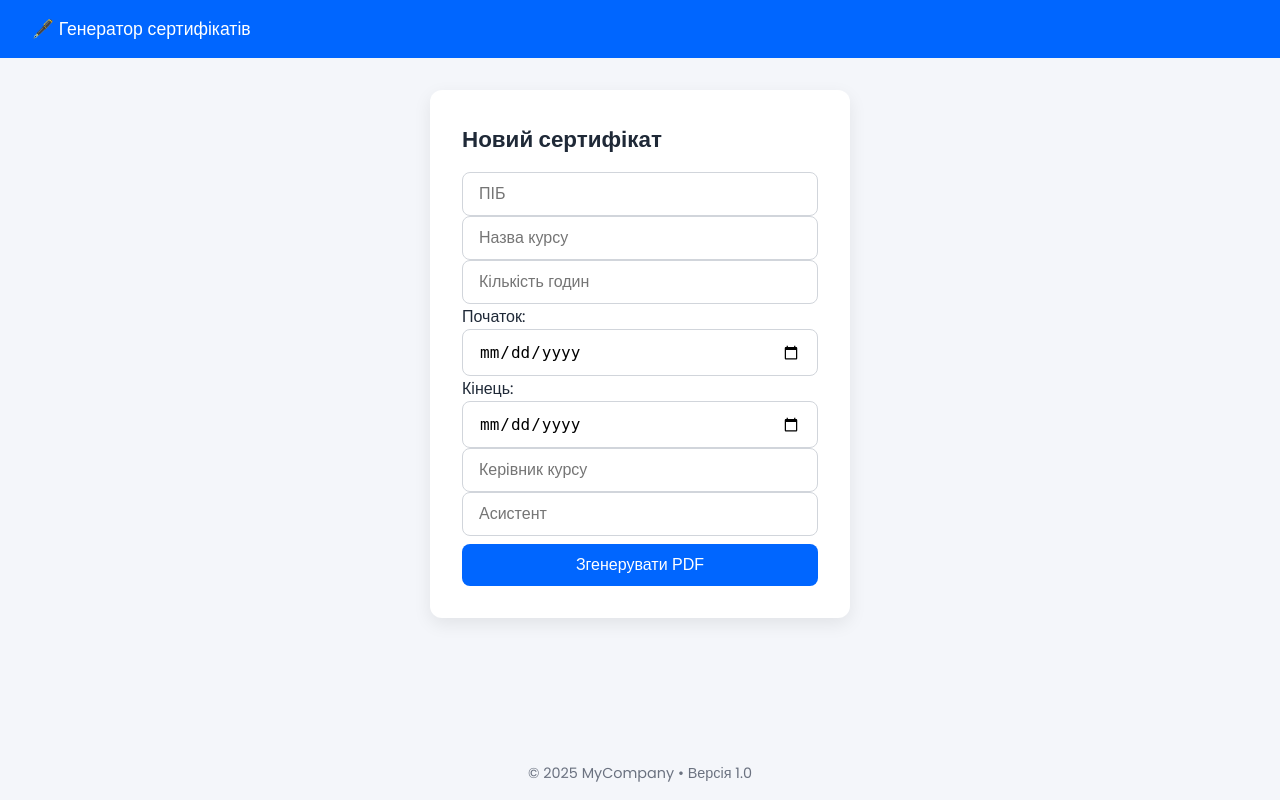
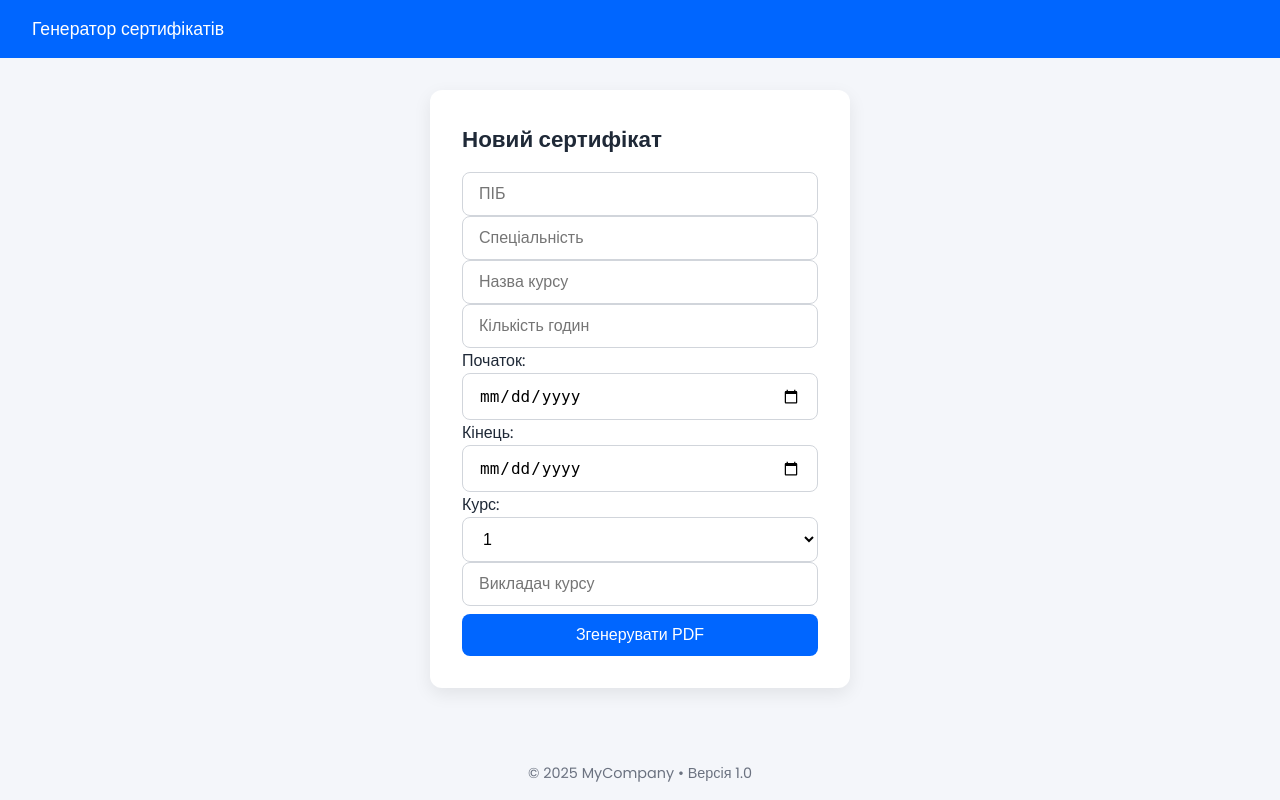
Before and after one commit to ArtemSimonov123/Certificate-Generation-App, a Flask app: page / in a window 1280 px wide. Run offline with Flask 3, Linux system fonts and the light colour scheme.

Commit message:
updated template and fixed generation x/y

```diff
--- a/app.py
+++ b/app.py
@@ -1,9 +1,8 @@
 from flask import Flask, render_template, request, send_from_directory
 from fpdf import FPDF
-import qrcode
+import qrcode, uuid, os
 from datetime import datetime
 from pathlib import Path
-import uuid, os
 
 BASE_DIR   = Path(__file__).parent.resolve()
 FONTS_DIR  = BASE_DIR / "fonts"
@@ -12,95 +11,109 @@ GEN_DIR    = BASE_DIR / "generated"
 QR_DIR     = STATIC_DIR / "qr"
 
 app = Flask(__name__)
-
 GEN_DIR.mkdir(exist_ok=True)
 QR_DIR.mkdir(parents=True, exist_ok=True)
 
+# ────────────────────────── PDF з фоном ──────────────────────────
 class CertificatePDF(FPDF):
     def header(self):
         self.image(str(STATIC_DIR / "img" / "template.png"), x=0, y=0, w=210)
+    def footer(self): pass
 
-    def footer(self):
-        pass
-
+# ─────────────────────── побудова сертифіката ────────────────────
 def build_certificate(data: dict, filename: str) -> Path:
     pdf = CertificatePDF(orientation="P", unit="mm", format="A4")
     pdf.add_page()
 
-    pdf.add_font("Main", "", str(FONTS_DIR / "DejaVuSans.ttf"), uni=True)
-    pdf.add_font("Veles", "", str(FONTS_DIR / "VelesRegular.ttf"), uni=True)
+    pdf.add_font("Main",  "", str(FONTS_DIR / "DejaVuSans.ttf"),  uni=True)
+    pdf.add_font("Arsenal", "", str(FONTS_DIR / "Arsenal-Regular.ttf"), uni=True)
     pdf.set_auto_page_break(auto=False)
 
-    pdf.set_font("Veles", "", 28)
-    pdf.set_xy(0, 60)
+    # 1. Спеціальність
+    pdf.set_font("Main", "", 14)
+    pdf.set_xy(0, 46)
+    pdf.cell(210, 7, f"Спеціальність: {data['specialty']}", align="C")
+
+    # 2. ПІБ
+    pdf.set_font("Arsenal", "", 32)
+    pdf.set_xy(0, 92)
     pdf.cell(210, 12, data["full_name"], align="C")
 
+    # 3. Курс
     pdf.set_font("Main", "", 16)
-    pdf.set_xy(0, 80)
+    pdf.set_xy(0, 114)
     pdf.multi_cell(210, 9,
         f'за успішне закінчення курсу «{data["course"]}»',
         align="C")
 
-    pdf.set_xy(0, 105)
-    pdf.multi_cell(210, 8,
-        f'Тривалість: {data["hours"]} годин\n'
-        f'Початок: {data["start_date"]}\n'
+    # 4. Тривалість / дати / курс (вирівняно одним стовпцем)
+        # 4. Тривалість / дати / курс — ЦЕНТРУЄМО, але всі рядки починаються однією вертикаллю
+    pdf.set_font("Main", "", 16)
+
+    lines = [
+        f'Тривалість: {data["hours"]} годин',
+        f'Початок: {data["start_date"]}',
         f'Кінець: {data["end_date"]}',
-        align="C")
+        f'Курс: {data["year"]}',
+    ]
 
-    pdf.set_xy(25, 165)
-    pdf.cell(0, 8, data["lecturer"], align="L")
-    pdf.set_xy(140, 165)
-    pdf.cell(0, 8, data["assistant"], align="L")
+    y = 145          # перший рядок
+    line_h = 8
+    for txt in lines:
+        w = pdf.get_string_width(txt)
+        x = (210 - w) / 2        # центр сторінки (210 мм — ширина A4)
+        pdf.text(x, y, txt)
+        y += line_h
 
-    serial = str(uuid.uuid4())[:8]
+    # 5. Підпис викладача
+    pdf.set_font("Main", "", 16)
+    pdf.set_xy(115, 214)     # 3‑4 мм над лінією
+    pdf.cell(60, 6, data["lecturer"], align="C")
+
+    # 6. Підпис ректора (статичний)
+    pdf.set_font("Main", "", 16)
+    pdf.set_xy(115, 234)
+    pdf.cell(60, 6, "Ткачук В.А.", align="C")
+
+    # 7. QR‑код (нижній правий кут)
     qr_text = (
-        f"Сертифікат № {serial}\n"
         f"ПІБ: {data['full_name']}\n"
-        f"Курс: {data['course']}\n"
+        f"Спеціальність: {data['specialty']}\n"
+        f"Курс програми: {data['course']}\n"
         f"Тривалість: {data['hours']} год.\n"
         f"Початок: {data['start_date']}\n"
         f"Кінець: {data['end_date']}\n"
-        f"Викладач: {data['lecturer']}\n"
-        f"Асистент: {data['assistant']}"
+        f"Курс (рік): {data['year']}\n"
+        f"Викладач: {data['lecturer']}"
     )
-    qr_path = QR_DIR / f"{serial}.png"
-    qrcode.make(qr_text).save(qr_path)
+    qr_tmp = QR_DIR / f"{uuid.uuid4().hex}.png"
+    qrcode.make(qr_text).save(qr_tmp)
+    pdf.image(str(qr_tmp), x=160, y=260, w=30)
+    qr_tmp.unlink(missing_ok=True)
 
-    pdf.image(str(qr_path), x=165, y=240, w=30)
-    pdf.set_font("Main", "", 10)
-    pdf.set_xy(0, 275)
-    pdf.cell(210, 5, f"Серійний № {serial}", align="C")
+    out_path = GEN_DIR / filename
+    pdf.output(str(out_path))
+    return out_path
 
-    pdf_path = GEN_DIR / filename
-    pdf.output(str(pdf_path))
-    qr_path.unlink(missing_ok=True)
-
-    return pdf_path
-
+# ─────────────────────────── Flask ───────────────────────────────
 @app.route("/", methods=["GET", "POST"])
 def index():
     if request.method == "POST":
         data = {
             "full_name":  request.form["full_name"],
+            "specialty":  request.form["specialty"],
             "course":     request.form["course"],
             "hours":      request.form["hours"],
             "start_date": request.form["start_date"],
             "end_date":   request.form["end_date"],
             "lecturer":   request.form["lecturer"],
-            "assistant":  request.form["assistant"]
+            "year":       request.form["year"]
         }
-
-        file_name = f"{data['full_name'].replace(' ', '_')}_{datetime.now().date()}.pdf"
-        pdf_path  = build_certificate(data, file_name)
-
-        return send_from_directory(GEN_DIR, file_name, as_attachment=True)
-
+        fname = f"{data['full_name'].replace(' ', '_')}_{datetime.now().date()}.pdf"
+        pdf   = build_certificate(data, fname)
+        return send_from_directory(GEN_DIR, pdf.name, as_attachment=True)
     return render_template("form.html")
 
-@app.route("/verify/<serial>")
-def verify(serial):
-    return f"Сертифікат № {serial} було створено цією системою."
-
+# ─────────────────────────────────────────────────────────────────
 if __name__ == "__main__":
     app.run(debug=True, port=5000)
--- a/static/css/style.css
+++ b/static/css/style.css
@@ -77,3 +77,12 @@ footer {
   padding: 1rem;
   color: #6b7280;
 }
+
+select {
+  width: 100%;
+  padding: .75rem 1rem;
+  border: 1px solid #d1d5db;
+  border-radius: 8px;
+  font-size: 1rem;
+  background: #fff;
+}
--- a/templates/base.html
+++ b/templates/base.html
@@ -7,7 +7,7 @@
   <link rel="stylesheet" href="{{ url_for('static', filename='css/style.css') }}">
 </head>
 <body>
-  <nav>🖋️ Генератор сертифікатів</nav>
+  <nav>Генератор сертифікатів</nav>
 
   <main>
     {% block content %}{% endblock %}
--- a/templates/form.html
+++ b/templates/form.html
@@ -4,13 +4,28 @@
 <div class="card">
   <h2>Новий сертифікат</h2>
   <form method="post" class="grid gap-3">
-      <input name="full_name"   placeholder="ПІБ" required>
-      <input name="course"      placeholder="Назва курсу" required>
-      <input name="hours"       type="number" min="1" placeholder="Кількість годин" required>
-      <label>Початок: <input name="start_date" type="date" required></label>
-      <label>Кінець:  <input name="end_date"   type="date" required></label>
-      <input name="lecturer"    placeholder="Керівник курсу" required>
-      <input name="assistant"   placeholder="Асистент" required>
+    <input name="full_name"  placeholder="ПІБ"               required>
+    <input name="specialty"  placeholder="Спеціальність"     required>
+    <input name="course"     placeholder="Назва курсу"       required>
+    <input name="hours"      type="number" min="1" placeholder="Кількість годин" required>
+
+    <label>Початок:
+      <input name="start_date" type="date" required>
+    </label>
+    <label>Кінець:
+      <input name="end_date"   type="date" required>
+    </label>
+
+    <label>Курс:
+      <select name="year" required>
+        {% for n in range(1,7) %}
+        <option value="{{ n }}">{{ n }}</option>
+        {% endfor %}
+      </select>
+    </label>
+
+    <input name="lecturer"   placeholder="Викладач курсу"    required>
+
     <button>Згенерувати PDF</button>
   </form>
 </div>
```
Also changed, not shown: fonts/Arsenal-Regular.ttf (added), templates/index.html (line endings or trailing spaces), 3 other files. Lines whose indentation alone changed are shown as unchanged.
